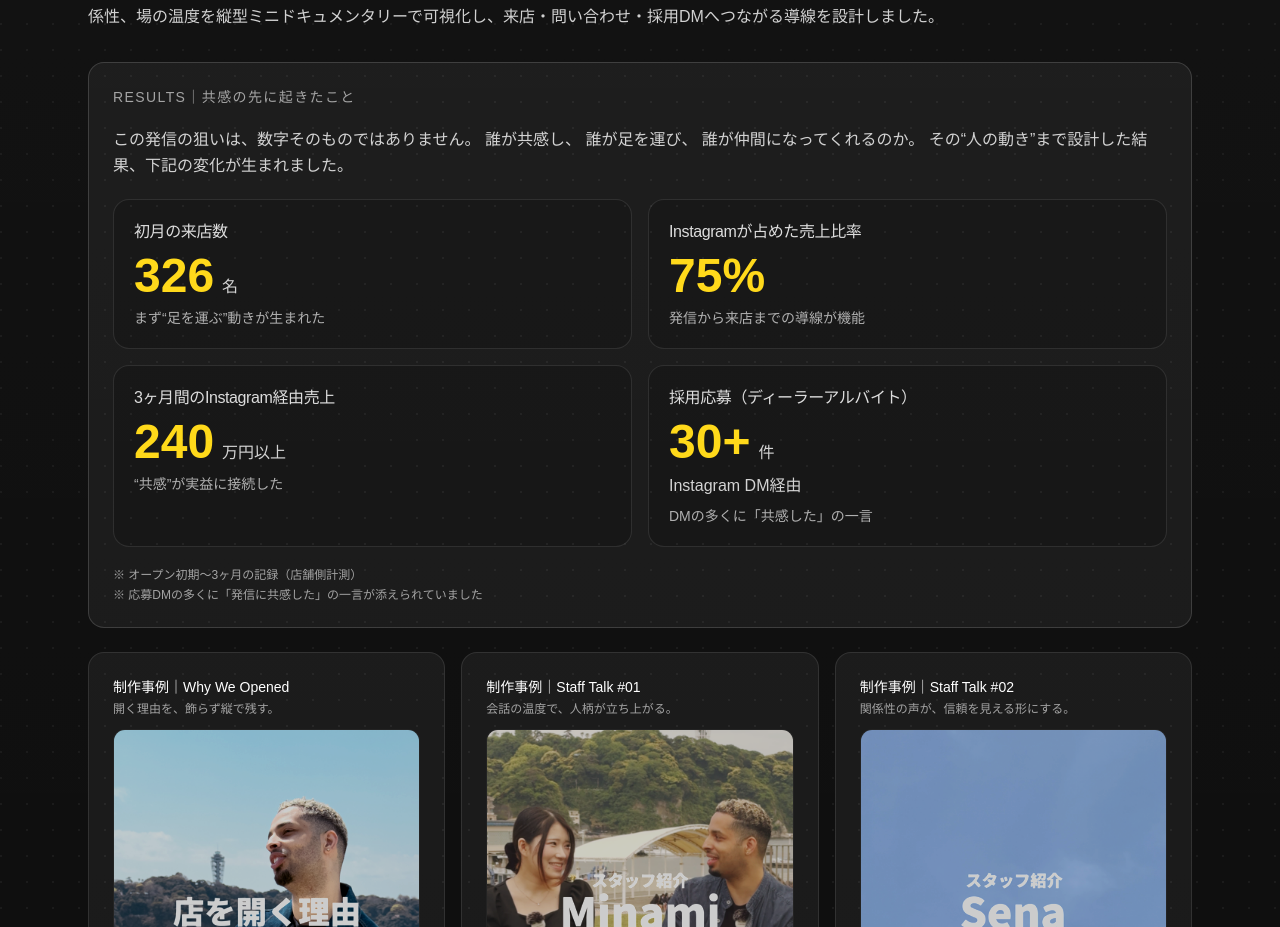
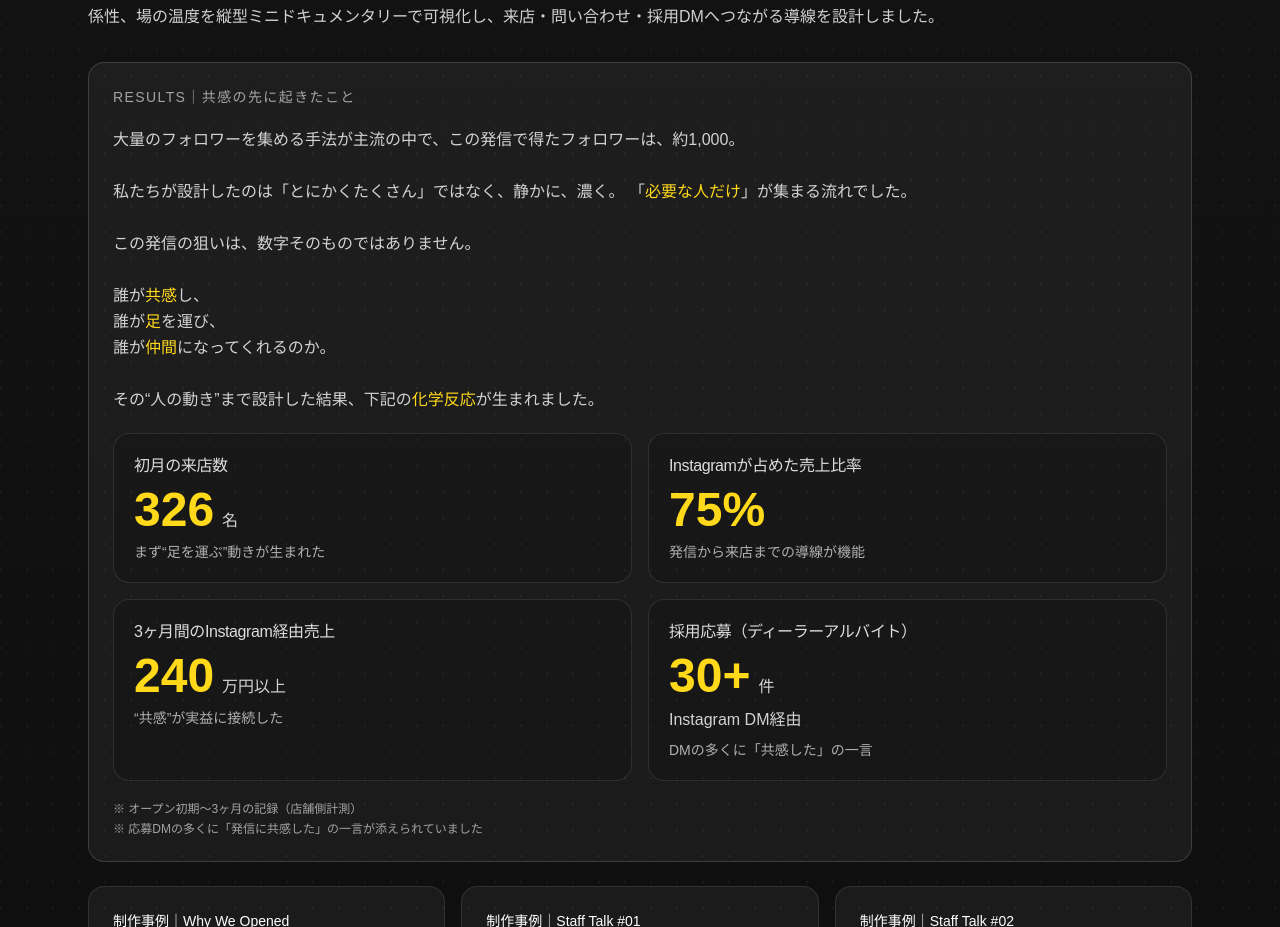
Before and after one commit to naturalpeopleinfo-blip/ambient-doc-clean, a Next.js app: page / in a window 1280 px wide. Shown: the part 1927-2854 px from the top of the page. Built offline with nearby package versions, Linux system fonts and the light colour scheme.

Commit message:
update RESULTS copy and highlight styling

```diff
--- a/src/app/page.tsx
+++ b/src/app/page.tsx
@@ -797,13 +797,28 @@ export default function Home() {
               <p className="mb-5 text-sm tracking-widest text-neutral-400">
                 RESULTS｜共感の先に起きたこと
               </p>
-              <p className="mb-5 text-sm sm:text-base text-neutral-200/90 leading-relaxed whitespace-pre-line">
-                この発信の狙いは、数字そのものではありません。
-                誰が共感し、
-                誰が足を運び、
-                誰が仲間になってくれるのか。
-                その“人の動き”まで設計した結果、下記の変化が生まれました。
-              </p>
+             <p className="mb-5 text-sm sm:text-base text-neutral-200/90 leading-relaxed">
+  大量のフォロワーを集める手法が主流の中で、この発信で得たフォロワーは、約1,000。
+  <br /><br />
+
+  私たちが設計したのは「とにかくたくさん」ではなく、静かに、濃く。
+  「<span className="text-[#FFD814] font-medium">必要な人だけ</span>」が集まる流れでした。
+  <br /><br />
+
+  この発信の狙いは、数字そのものではありません。
+  <br /><br />
+
+  誰が<span className="text-[#FFD814] font-medium">共感</span>し、
+  <br />
+  誰が<span className="text-[#FFD814] font-medium">足</span>を運び、
+  <br />
+  誰が<span className="text-[#FFD814] font-medium">仲間</span>になってくれるのか。
+  <br /><br />
+
+  その“人の動き”まで設計した結果、下記の
+  <span className="text-[#FFD814] font-medium">化学反応</span>
+  が生まれました。
+</p>
 
               <div className="grid gap-4 sm:grid-cols-2">
                 {/* 1st card */}
```
